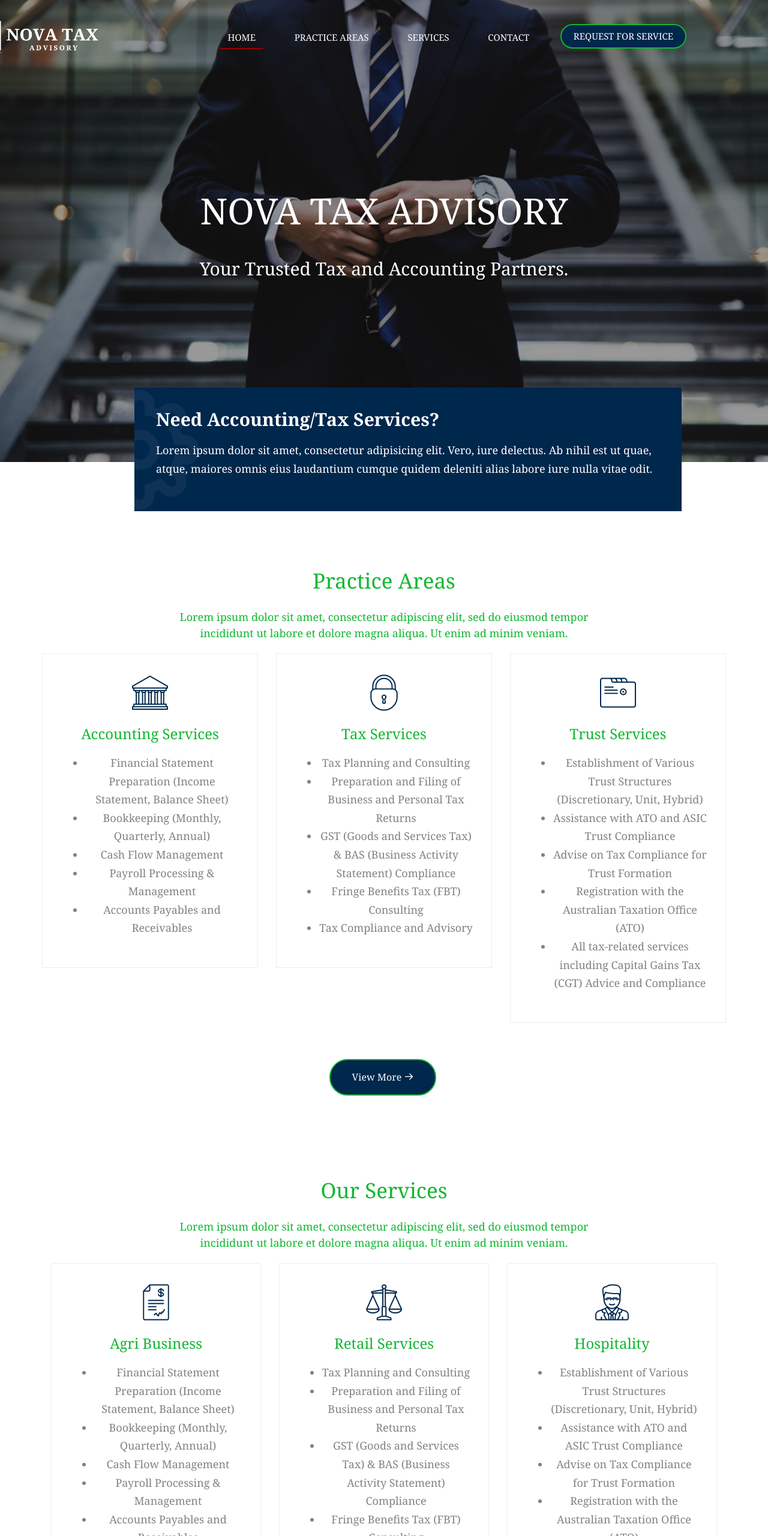
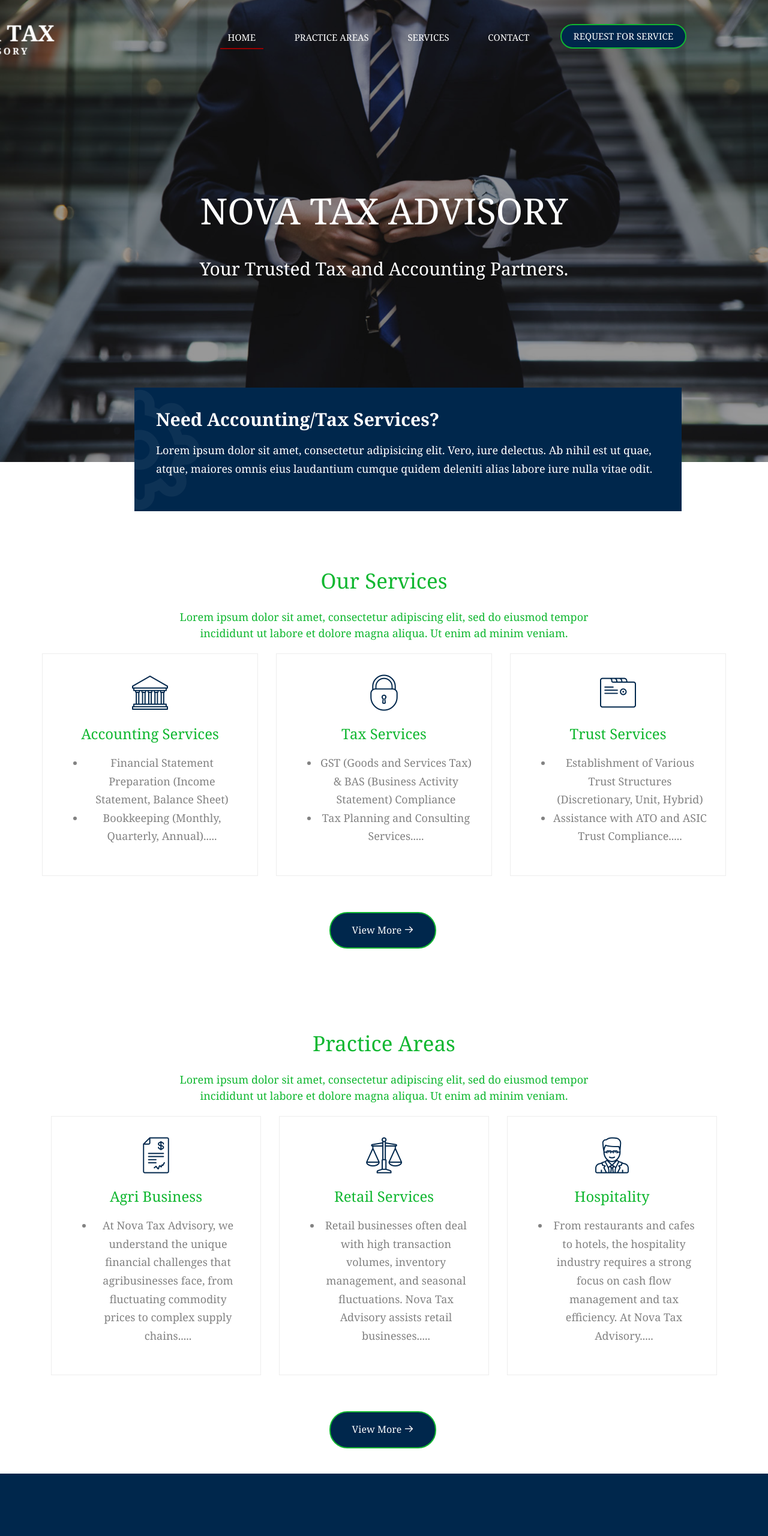
Before and after one commit to flickspade/NovaTax, a plain HTML site: page index.html in a window 1280 px wide. Shown: the top 2560 px of the page at 60% size. Drawn offline with Linux system fonts and the light colour scheme; files whose address does not match are found by name.

Commit message:
Completed some ui changes

```diff
--- a/css/style.css
+++ b/css/style.css
@@ -84,12 +84,17 @@ h1, h2, h3, h4, h5, h6, figure {
   font-weight: 700;
   font-family: "Playfair Display", Georgia, serif; }
 
-  .colorlib-nav #colorlib-logo img {
+  .colorlib-nav #colorlib-logo a {
     min-width: 170%;
-    height: 270px;
+    height: 230px;
     display: block;
-    margin-top: -50px;
-    margin-left: -155px;
+    margin-top: -150px;
+    margin-left: -315px;
+  }
+  .colorlib-nav #colorlib-logo a img {
+      margin-top: 50px;
+      width: 80%;
+      height: auto;
   }
   .colorlib-nav #colorlib-logo a {
     color: #00274C; }
--- a/index.html
+++ b/index.html
@@ -103,7 +103,7 @@
 		<div class="container">
 			<div class=" animate-box">
 				<div class="col-md-8 col-md-offset-2 text-center colorlib-heading-index">
-					<h2>Practice Areas</h2>
+					<h2>Our Services</h2>
 					<p>Lorem ipsum dolor sit amet, consectetur adipiscing elit, sed do eiusmod tempor incididunt ut labore et dolore magna aliqua. Ut enim ad minim veniam.</p>
 				</div>
 			</div>
@@ -120,9 +120,13 @@
 									Financial Statement Preparation (Income Statement, Balance Sheet)
 								</li>
 								<li>
-									Bookkeeping (Monthly, Quarterly, Annual)
+									Bookkeeping (Monthly, Quarterly, Annual).....
 								</li>
-								<li>
+
+								<!-- <p>
+									View More ......
+								</p> -->
+								<!-- <li>
 									Cash Flow Management
 								</li>
 								<li>
@@ -130,7 +134,7 @@
 								</li>
 								<li>
 									Accounts Payables and Receivables
-								</li>
+								</li> -->
 
 							</ul></p>
 						</div>
@@ -145,20 +149,25 @@
 							<h3><a href="#">Tax Services</a></h3>
 							<p><ul>
 								<li>
-									Tax Planning and Consulting
-								</li>
-								<li>
-									Preparation and Filing of Business and Personal Tax Returns
-								</li>
-								<li>
 									GST (Goods and Services Tax) & BAS (Business Activity Statement) Compliance
 								</li>
 								<li>
+									Tax Planning and Consulting Services.....
+								</li>
+								<!-- <li>
+									Preparation and Filing of Business and Personal Tax Returns
+								</li> -->
+							<!-- </br>
+								<p>
+									View More ......
+								</p> -->
+
+								<!-- <li>
 									Fringe Benefits Tax (FBT) Consulting
 								</li>
 								<li>
 									Tax Compliance and Advisory
-								</li>
+								</li> -->
 							</ul></p>
 						</div>
 					</div>
@@ -175,9 +184,12 @@
 									Establishment of Various Trust Structures (Discretionary, Unit, Hybrid)
 								</li>
 								<li>
-									Assistance with ATO and ASIC Trust Compliance
+									Assistance with ATO and ASIC Trust Compliance.....
 								</li>
-								<li>
+								<!-- <p>
+									View More ......
+								</p> -->
+								<!-- <li>
 									Advise on Tax Compliance for Trust Formation
 								</li>
 								<li>
@@ -185,7 +197,7 @@
 								</li>
 								<li>
 									All tax-related services including Capital Gains Tax (CGT) Advice and Compliance
-								</li>
+								</li> -->
 							</ul></p>
 						</div>
 					</div>
@@ -200,7 +212,7 @@
 		<div class="container">
 			<div class="animate-box">
 				<div class="col-md-8 col-md-offset-2 text-center colorlib-heading-index">
-					<h2>Our Services</h2>
+					<h2>Practice Areas</h2>
 					<p>Lorem ipsum dolor sit amet, consectetur adipiscing elit, sed do eiusmod tempor incididunt ut labore et dolore magna aliqua. Ut enim ad minim veniam.</p>
 				</div>
 			</div>
@@ -300,12 +312,13 @@
 							<h3><a href="#">Agri Business</a></h3>
 							<p><ul>
 								<li>
-									Financial Statement Preparation (Income Statement, Balance Sheet)
+									At Nova Tax Advisory, we understand the unique financial challenges that agribusinesses face,
+                                    from fluctuating commodity prices to complex supply chains.....
 								</li>
-								<li>
+								<!-- <li>
 									Bookkeeping (Monthly, Quarterly, Annual)
-								</li>
-								<li>
+								</li> -->
+								<!-- <li>
 									Cash Flow Management
 								</li>
 								<li>
@@ -313,7 +326,7 @@
 								</li>
 								<li>
 									Accounts Payables and Receivables
-								</li>
+								</li> -->
 							</ul></p>
 						</div>
 					</div>
@@ -327,12 +340,13 @@
 							<h3><a href="#">Retail Services</a></h3>
 							<p><ul>
 								<li>
-									Tax Planning and Consulting
+									Retail businesses often deal with high transaction volumes, inventory management, and seasonal fluctuations.
+                                    Nova Tax Advisory assists retail businesses.....
 								</li>
-								<li>
+								<!-- <li>
 									Preparation and Filing of Business and Personal Tax Returns
-								</li>
-								<li>
+								</li> -->
+								<!-- <li>
 									GST (Goods and Services Tax) & BAS (Business Activity Statement) Compliance
 								</li>
 								<li>
@@ -340,7 +354,7 @@
 								</li>
 								<li>
 									Tax Compliance and Advisory
-								</li>
+								</li> -->
 								<!-- <li>
 									Retail businesses often deal with high transaction volumes, inventory management, and
 									seasonal fluctuations. Nova Tax Advisory assists retail businesses in streamlining their
@@ -363,17 +377,18 @@
 							<h3><a href="#">Hospitality</a></h3>
 							<p><ul>
 								<li>
-									Establishment of Various Trust Structures (Discretionary, Unit, Hybrid)
+									From restaurants and cafes to hotels, the hospitality industry requires a strong focus on cash flow management and tax efficiency.
+                                    At Nova Tax Advisory.....
 								</li>
-								<li>
+								<!-- <li>
 									Assistance with ATO and ASIC Trust Compliance
-								</li>
-								<li>
+								</li> -->
+								<!-- <li>
 									Advise on Tax Compliance for Trust Formation
 								</li>
 								<li>
 									Registration with the Australian Taxation Office (ATO)
-								</li>
+								</li> -->
 
 								<!-- <li>
 									From restaurants and cafes to hotels, the hospitality industry requires a strong focus on cash
--- a/navbar.html
+++ b/navbar.html
@@ -4,7 +4,7 @@
             <div class="row">
                 <div class="col-md-2">
                     <div id="colorlib-logo">
-                        <img src="images/Primary.png" alt="NovaTax Logo">
+                        <a href="index.html"><img src="images/Primary.png" alt="NovaTax Logo" ></a>
                         <!-- <a href="index.html">Nova<span>Tax.</span></a> -->
                     </div>
                 </div>
```
Also changed, not shown: practiseAreas.html (+2 -0 lines), services/bas.html (+2 -2 lines), services/bookkeeping.html (+1 -1 lines), services/businessAdvisory.html (+1 -1 lines), services/businessconsultation.html (+1 -1 lines), services/cashflowforecast.html (+1 -1 lines), services/nfporganization.html (+1 -1 lines), services/payrollservice.html (+1 -1 lines), services/payrolltax.html (+1 -1 lines), services/riskmanagement.html (+1 -1 lines), services/taxationofindividualentities.html (+1 -1 lines).
